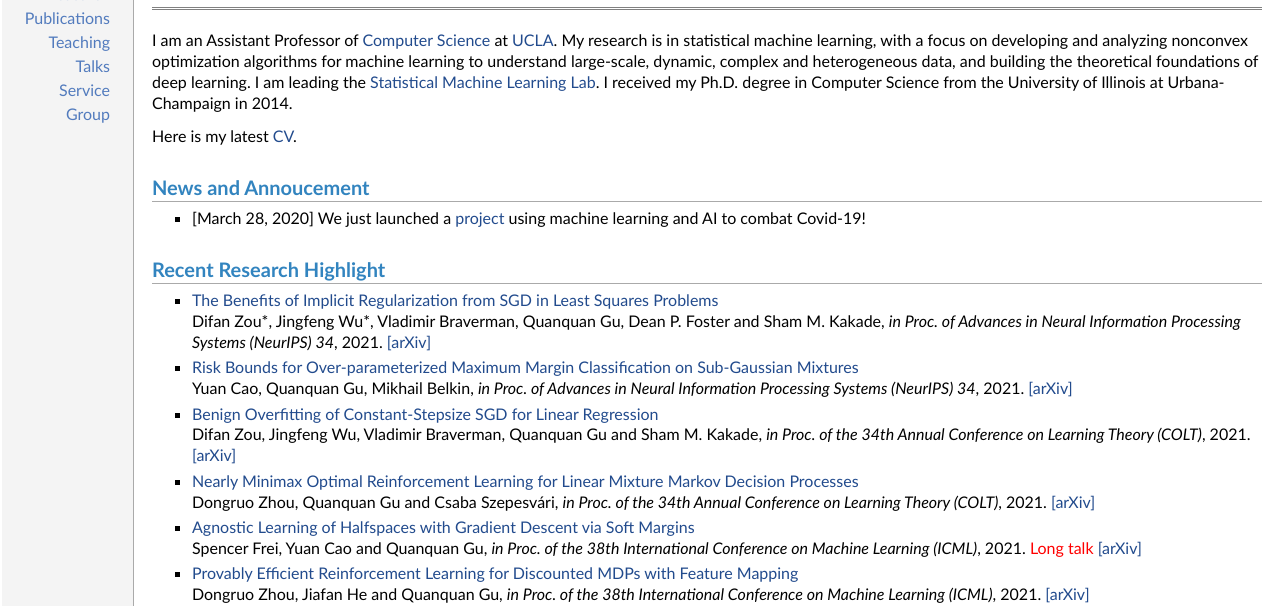
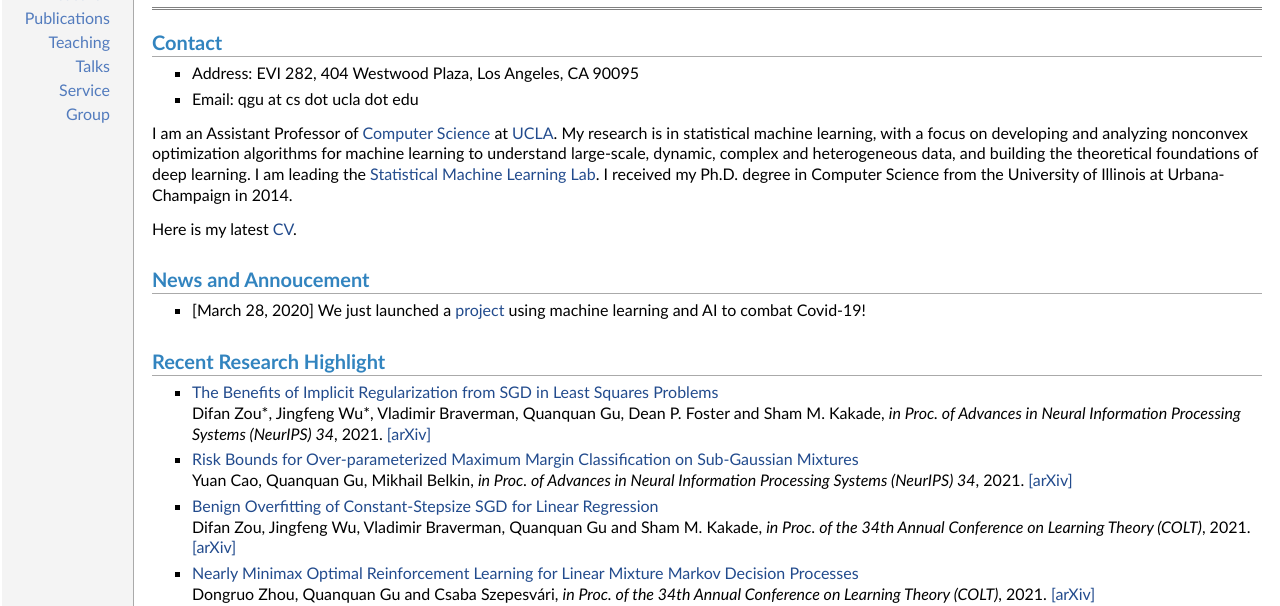
Before and after one commit to TopoXLab/chaochen.github.io, a plain HTML site: page index.html in a window 1280 px wide. Shown: the part 196-802 px from the top of the page. Drawn offline with Linux system fonts and the light colour scheme.

Commit message:
Update index.html

```diff
--- a/index.html
+++ b/index.html
@@ -38,9 +38,17 @@
 <div id="subtitle"><a href="http://www.ucla.edu">Stony Brook, NY 11794-8322</a></div>
 </div>
 
+<h2>Contact</h2>
+<ul>
+<li><p>Address: EVI 282, 404 Westwood Plaza, Los Angeles, CA 90095</p>
+</li>
+<li><p>Email: qgu at cs dot ucla dot edu</p>
+</li>
+</ul>
 
 
-    <p> I am an Assistant Professor of <a href="http://www.cs.ucla.edu">Computer Science</a> at <a href="http://www.ucla.edu">UCLA</a>. My research is in statistical machine learning, with a focus on developing and analyzing nonconvex optimization algorithms for machine learning to understand large-scale, dynamic, complex and heterogeneous data, and building the theoretical foundations of deep learning. I am leading the <a href="https://www.uclaml.org">Statistical Machine Learning Lab</a>. I received my Ph.D. degree in Computer Science from the University of Illinois at Urbana-Champaign in 2014. </p>
+
+<p> I am an Assistant Professor of <a href="http://www.cs.ucla.edu">Computer Science</a> at <a href="http://www.ucla.edu">UCLA</a>. My research is in statistical machine learning, with a focus on developing and analyzing nonconvex optimization algorithms for machine learning to understand large-scale, dynamic, complex and heterogeneous data, and building the theoretical foundations of deep learning. I am leading the <a href="https://www.uclaml.org">Statistical Machine Learning Lab</a>. I received my Ph.D. degree in Computer Science from the University of Illinois at Urbana-Champaign in 2014. </p>
 
 <p>Here is my latest <a href="./pdf/CV.pdf">CV</a>.</p>
 
@@ -140,6 +148,7 @@ Lower Bounds for Smooth Nonconvex Finite-Sum Optimization </a>
         <li> <p>Yahoo! Academic Career Enhancement Award, 2015</p>
     </ul>
 
+<!--
 <h2>Contact</h2>
 <ul>
 <li><p>Address: EVI 282, 404 Westwood Plaza, Los Angeles, CA 90095</p>
@@ -147,13 +156,14 @@ Lower Bounds for Smooth Nonconvex Finite-Sum Optimization </a>
 <li><p>Email: qgu at cs dot ucla dot edu</p>
 </li>
 
-<!--
+
 <li><p><a href="https://twitter.com/QuanquanGu?ref_src=twsrc%5Etfw" class="twitter-follow-button" data-show-count="true">Follow @QuanquanGu</a><script async src="https://platform.twitter.com/widgets.js" charset="utf-8"></script></p>
 </li>
 <a class="twitter-timeline" data-width="440" data-height="600" href="https://twitter.com/QuanquanGu?ref_src=twsrc%5Etfw">Tweets by QuanquanGu</a> <script async src="https://platform.twitter.com/widgets.js" charset="utf-8"></script>
--->
+
 
 </ul>
+-->
 
 
 <p><br></p>
```
